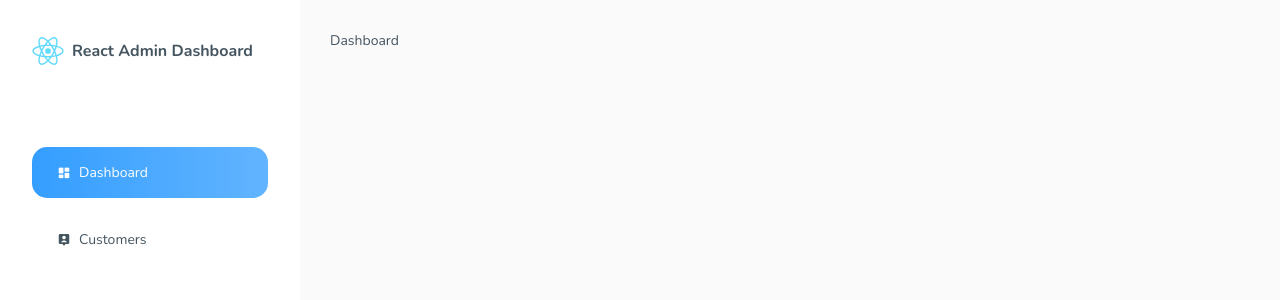
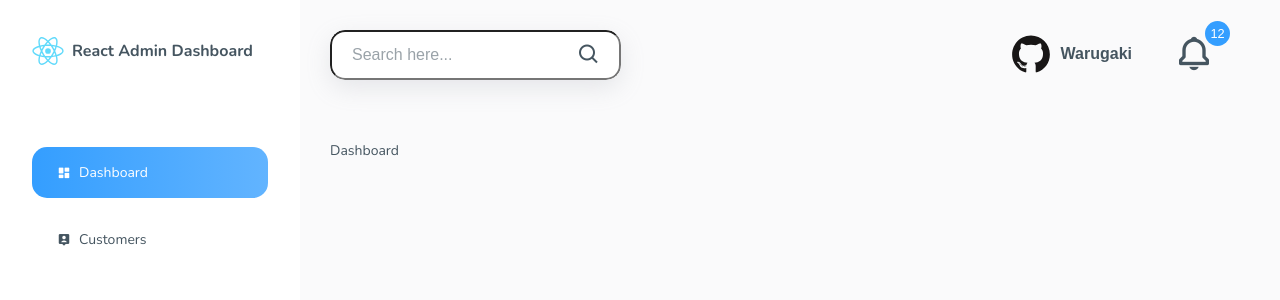
Before and after one commit to warugaki-web-developer/react-admin-dashboard, a React (Vite) app: page / in a window 1280 px wide. Shown: the top 300 px of the page. Built offline with nearby package versions, Linux system fonts and the light colour scheme.

Commit message:
TopNavigationの作成

```diff
--- /dev/null
+++ b/src/components/Dropdown.tsx
@@ -0,0 +1,143 @@
+import React, { useRef } from 'react';
+import { css } from '@emotion/react';
+
+type DropdownProps = {
+  icon?: string;
+  badge?: string;
+  customToggle?: () => React.ReactNode;
+  contentData: {
+    icon: string;
+    content: string;
+  }[];
+  renderItems?: (
+    item: {
+      icon: string;
+      content: string;
+    },
+    index: React.Key,
+  ) => React.ReactNode;
+  renderFooter?: () => React.ReactNode;
+};
+
+const DropdownStyle = css`
+  & {
+    position: relative;
+    z-index: 99;
+  }
+
+  .dropdown__toggle {
+    position: relative;
+  }
+
+  .dropdown__toggle > i {
+    font-size: 2.5rem;
+    color: var(--txt-color);
+  }
+
+  .dropdown__toggle-badge {
+    position: absolute;
+    top: -12px;
+    right: -10px;
+    display: flex;
+    align-items: center;
+    justify-content: center;
+    width: 25px;
+    height: 25px;
+    font-size: 0.8rem;
+    color: var(--txt-white);
+    background-color: var(--main-color);
+    border-radius: 50%;
+  }
+
+  .dropdown__content {
+    position: absolute;
+    top: calc(100% + 5px);
+    right: 0;
+    width: max-content;
+    max-width: 400px;
+    overflow: hidden;
+    background-color: var(--main-bg);
+    border-radius: var(--border-radius);
+    box-shadow: var(--box-shadow);
+    transition: transform 0.3s ease 0s;
+    transform: scale(0);
+    transform-origin: top right;
+  }
+
+  .dropdown__content.active {
+    transition: transform 0.5s var(--transition-cubic);
+    transform: scale(1);
+  }
+
+  .dropdown__footer {
+    padding: 20px;
+    text-align: center;
+  }
+
+  .dropdown__footer a:hover {
+    color: var(--main-color);
+  }
+`;
+
+const clickOutsideRef = (
+  contentRef: React.MutableRefObject<null>,
+  toggleRef: React.MutableRefObject<null>,
+) => {
+  document.addEventListener('mousedown', (e) => {
+    if (toggleRef.current && toggleRef.current.contains(e.target)) {
+      contentRef.current.classList.toggle('active');
+    } else if (contentRef.current && !contentRef.current.contains(e.target)) {
+      contentRef.current.classList.remove('active');
+    }
+  });
+};
+
+const Dropdown = ({
+  icon,
+  badge,
+  customToggle,
+  contentData,
+  renderItems,
+  renderFooter,
+}: DropdownProps) =>
+  // eslint-disable-next-line arrow-body-style
+  {
+    const dropdownToggleEl = useRef(null);
+    const dropdownContentEl = useRef(null);
+
+    clickOutsideRef(dropdownContentEl, dropdownToggleEl);
+
+    return (
+      <div className="dropdown" css={DropdownStyle}>
+        <button
+          ref={dropdownToggleEl}
+          type="button"
+          className="dropdown__toggle"
+        >
+          {icon && <i className={icon} />}
+          {badge && <span className="dropdown__toggle-badge">{badge}</span>}
+          {customToggle && customToggle()}
+        </button>
+        <div ref={dropdownContentEl} className="dropdown__content">
+          {contentData && renderItems
+            ? contentData.map((item, index) => renderItems(item, index))
+            : ''}
+          {renderFooter ? (
+            <div className="dropdown__footer">{renderFooter()}</div>
+          ) : (
+            ''
+          )}
+        </div>
+      </div>
+    );
+  };
+
+Dropdown.defaultProps = {
+  icon: undefined,
+  badge: undefined,
+  customToggle: undefined,
+  renderItems: undefined,
+  renderFooter: undefined,
+};
+
+export default Dropdown;
--- /dev/null
+++ b/src/components/TopNavigation.tsx
@@ -0,0 +1,197 @@
+import React from 'react';
+import { css } from '@emotion/react';
+import { Link } from 'react-router-dom';
+import Dropdown from './Dropdown';
+
+import user_image from '../assets/github-original.svg';
+
+const currUser = {
+  display_name: 'Warugaki',
+  image: user_image,
+};
+
+const notifications = [
+  {
+    icon: 'bx bx-error',
+    content: 'Curabitur id eros quis nunc suscipit blandit',
+  },
+  {
+    icon: 'bx bx-package',
+    content: 'Duis malesuada justo eu sapien elementum, in semper diam posuere',
+  },
+  {
+    icon: 'bx bx-cart',
+    content: 'Donec at nisi sit amet tortor commodo porttitor pretium a erat',
+  },
+  {
+    icon: 'bx bx-error',
+    content: 'In gravida mauris et nisi',
+  },
+  {
+    icon: 'bx bx-cart',
+    content: 'Curabitur id eros quis nunc suscipit blandit',
+  },
+];
+
+const userMenus = [
+  {
+    icon: 'bx bx-user',
+    content: 'Profile',
+  },
+  {
+    icon: 'bx bx-wallet-alt',
+    content: 'My Wallet',
+  },
+  {
+    icon: 'bx bx-cog',
+    content: 'Settings',
+  },
+  {
+    icon: 'bx bx-log-out-circle bx-rotate-180',
+    content: 'Logout',
+  },
+];
+
+const renderNotificationItem = (
+  item: {
+    icon: string | undefined;
+    content: string | undefined;
+  },
+  index: React.Key,
+) => (
+  <div className="notification-item" key={index}>
+    <i className={item.icon} />
+    <span>{item.content}</span>
+  </div>
+);
+
+const renderUserToggle = (user) => (
+  <div className="top-navigation__right-user">
+    <div className="top-navigation__right-user-image">
+      <img src={user.image} alt="" />
+    </div>
+    <div className="top-navigation__right-user-name">{user.display_name}</div>
+  </div>
+);
+
+const renderUserMenu = (item, index) => (
+  <Link to="/" key={index}>
+    <div className="notification-item">
+      <i className={item.icon} />
+      <span>{item.content}</span>
+    </div>
+  </Link>
+);
+
+const topNavigationStyle = css`
+  & {
+    display: flex;
+    align-items: center;
+    justify-content: space-between;
+    height: var(--topnav-height);
+    padding: 30px;
+  }
+
+  .top-navigation__search {
+    position: relative;
+    display: flex;
+    align-items: center;
+    height: 50px;
+    overflow: hidden;
+    background-color: var(--main-bg);
+    border-radius: var(--border-radius);
+    box-shadow: var(--box-shadow);
+  }
+
+  .top-navigation__search > input {
+    width: 100%;
+    height: 100%;
+    padding: 10px 60px 10px 20px;
+    font-size: 1rem;
+    color: var(--txt-color);
+    background-color: var(--main-bg);
+    border-radius: var(--border-radius);
+  }
+
+  .top-navigation__search > i {
+    position: absolute;
+    right: 20px;
+    font-size: 1.5rem;
+  }
+
+  .top-navigation__right {
+    display: flex;
+    align-items: center;
+  }
+
+  .top-navigation__right-item ~ .top-navigation__right-item {
+    margin-left: 30px;
+  }
+
+  .notification-item {
+    display: flex;
+    align-items: center;
+    padding: 20px;
+  }
+
+  .notification-item:hover {
+    background-color: var(--second-bg);
+  }
+
+  .notification-item > i {
+    margin-right: 20px;
+    font-size: 1.5rem;
+  }
+
+  .top-navigation__right-user {
+    display: flex;
+    align-items: center;
+  }
+
+  .top-navigation__right-user-image {
+    width: 40px;
+    height: 40px;
+    margin-right: 10px;
+    overflow: hidden;
+    border-radius: 50%;
+  }
+
+  .top-navigation__right-user-image > img {
+    width: 100%;
+  }
+
+  .top-navigation__right-user-name {
+    font-size: 1rem;
+    font-weight: 600;
+  }
+`;
+
+const TopNavigation = () => (
+  <div className="top-navigation" css={topNavigationStyle}>
+    <div className="top-navigation__search">
+      <input type="text" placeholder="Search here..." />
+      <i className="bx bx-search" />
+    </div>
+    <div className="top-navigation__right">
+      <div className="top-navigation__right-item">
+        <Dropdown
+          customToggle={() => renderUserToggle(currUser)}
+          contentData={userMenus}
+          renderItems={(item, index) => renderUserMenu(item, index)}
+        />
+      </div>
+      <div className="top-navigation__right-item">
+        <Dropdown
+          icon="bx bx-bell"
+          badge="12"
+          contentData={notifications}
+          renderItems={(item, index) => renderNotificationItem(item, index)}
+          renderFooter={() => <Link to="/">View All</Link>}
+        />
+      </div>
+      <div className="top-navigation__right-item">{/* <Dropdown /> */}</div>
+    </div>
+  </div>
+);
+
+export default TopNavigation;
--- a/src/components/layout/Layout.tsx
+++ b/src/components/layout/Layout.tsx
@@ -3,6 +3,7 @@ import { css } from '@emotion/react';
 
 import { Outlet } from 'react-router-dom';
 import Sidebar from '../Sidebar';
+import TopNavigation from '../TopNavigation';
 
 const layoutStyle = css`
   & {
@@ -33,6 +34,7 @@ const Layout = () => (
       <Sidebar />
     </div>
     <div className="layout__content">
+      <TopNavigation />
       <main className="layout__content-main">
         <Outlet />
       </main>
```
Also changed, not shown: src/assets/github-original.svg (added).
